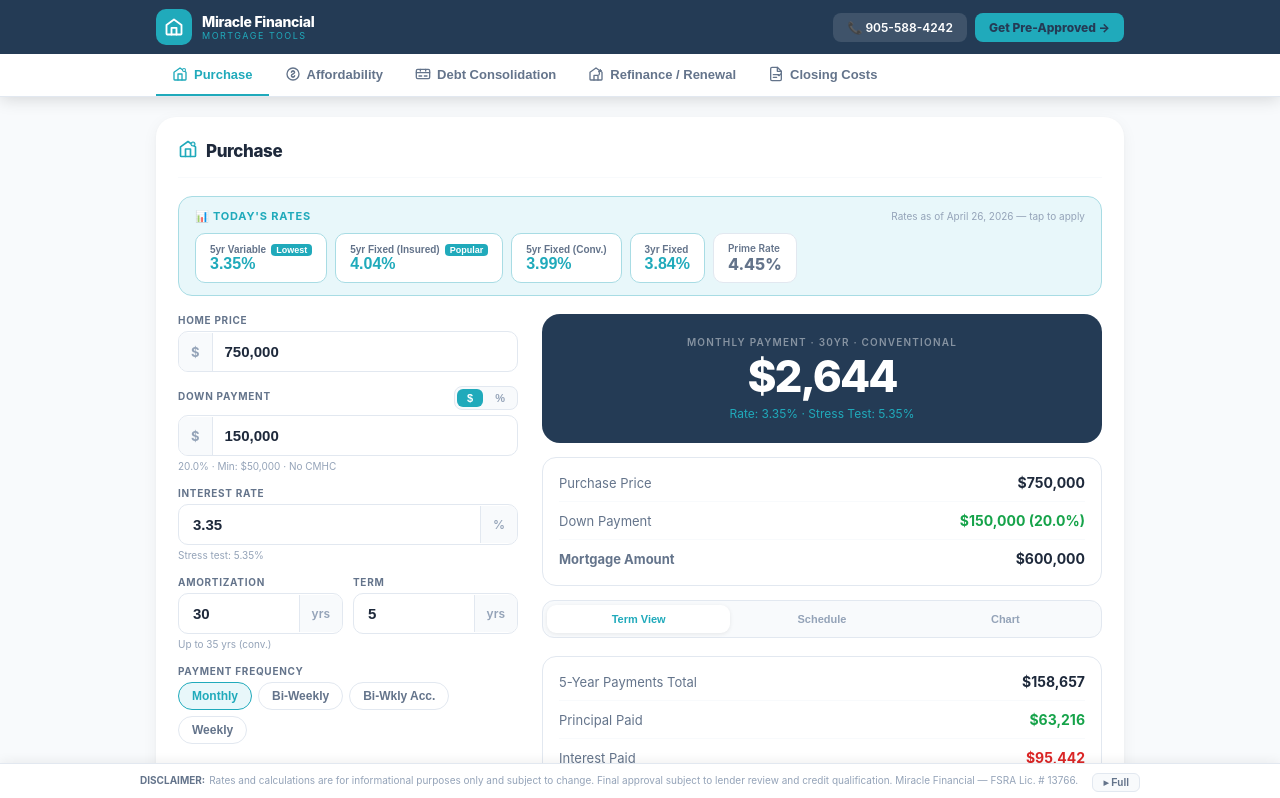
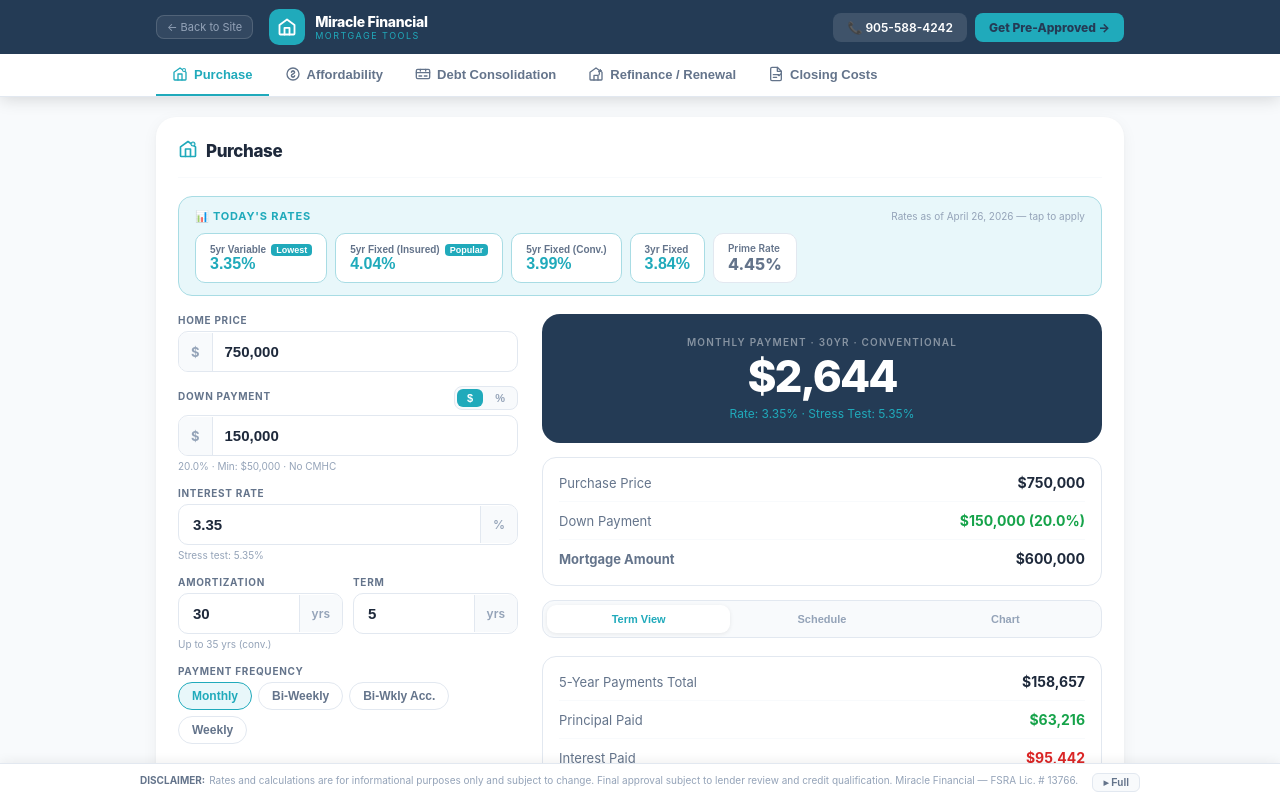
Before and after one commit to toufighjou-web/miracle-calculator, a React (Vite) app: page / in a window 1280 px wide. Shown: the top 798 px of the page. Built offline with nearby package versions, Linux system fonts and the light colour scheme.

Commit message:
Add back to site button

```diff
--- a/src/App.jsx
+++ b/src/App.jsx
@@ -1484,6 +1484,9 @@ export default function App() {
       <div style={{ position: "sticky", top: 0, zIndex: 100, background: NAVY, boxShadow: "0 2px 16px rgba(0,0,0,0.15)" }}>
         <div style={{ maxWidth: 1000, margin: "0 auto", padding: "0 16px", display: "flex", alignItems: "center", justifyContent: "space-between", height: 54 }}>
           <div style={{ display: "flex", alignItems: "center", gap: 10 }}>
+            <a href="https://miraclefinancial.ca" style={{ display: "flex", alignItems: "center", gap: 6, color: MUT, fontSize: 11, textDecoration: "none", marginRight: 6, padding: "4px 10px", borderRadius: 8, border: "1px solid rgba(255,255,255,0.15)", background: "rgba(255,255,255,0.07)" }}>
+              ← Back to Site
+            </a>
             <div style={{ width: 36, height: 36, background: TEAL, borderRadius: 10, display: "flex", alignItems: "center", justifyContent: "center", flexShrink: 0 }}>
               <svg width="20" height="20" viewBox="0 0 24 24" fill="none" stroke="#fff" strokeWidth="2.2" strokeLinecap="round" strokeLinejoin="round">
                 <path d="M3 9.5L12 3l9 6.5V20a1 1 0 01-1 1H4a1 1 0 01-1-1V9.5z"/>
```
